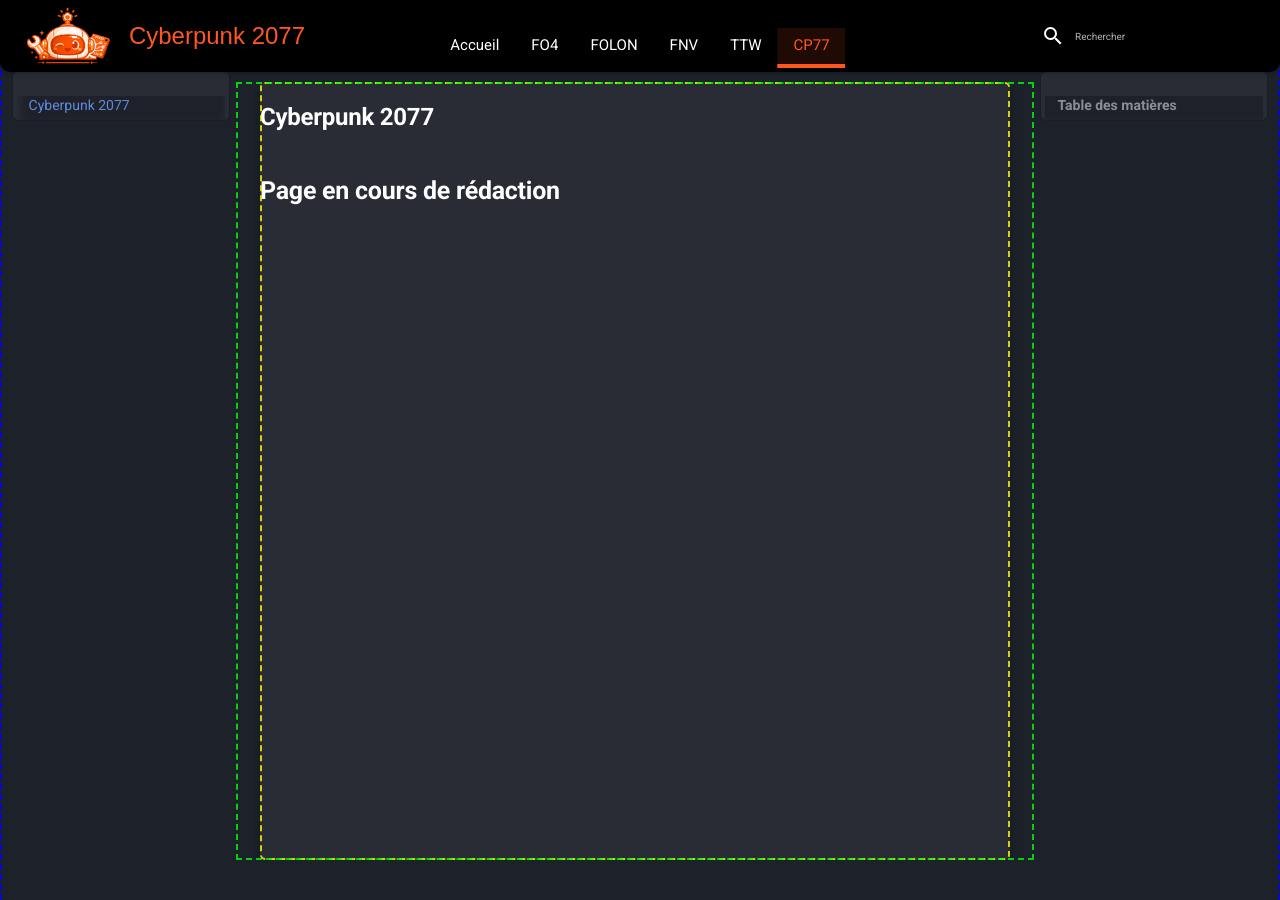
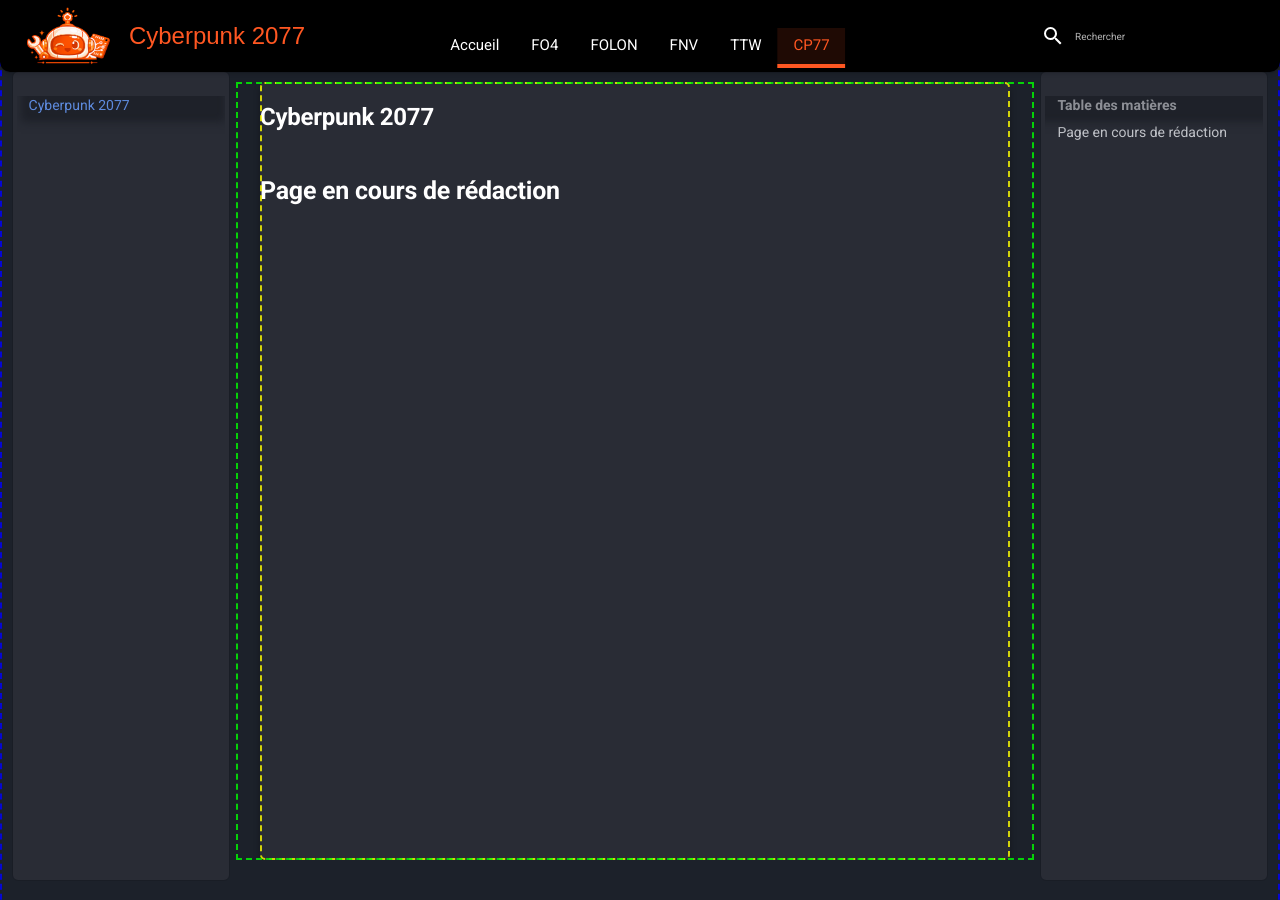
Before and after one commit to Lilevitchi/lilevitchi.github.io, an MkDocs documentation site: the page built from docs/cyberpunk/index.md, in a window 1280 px wide and 900 px high. Built offline with MkDocs 1.6.1 and Material for MkDocs 9.7.7, drawn with Linux system fonts in a browser that asks for light colours.

Commit message:
Update extra.css

```diff
--- a/docs/stylesheets/extra.css
+++ b/docs/stylesheets/extra.css
@@ -321,7 +321,7 @@
 [data-md-color-scheme] .md-sidebar {
   position: fixed;
   top: var(--header-offset);
- /* height: calc(100vh - var(--header-height) - 20px);*/
+  height: calc(100vh - var(--header-height) - 20px);
   background: #292c35;
   border-radius: var(--radius-sm);
   outline: 1px solid rgba(0, 0, 0, 0.1);
```
